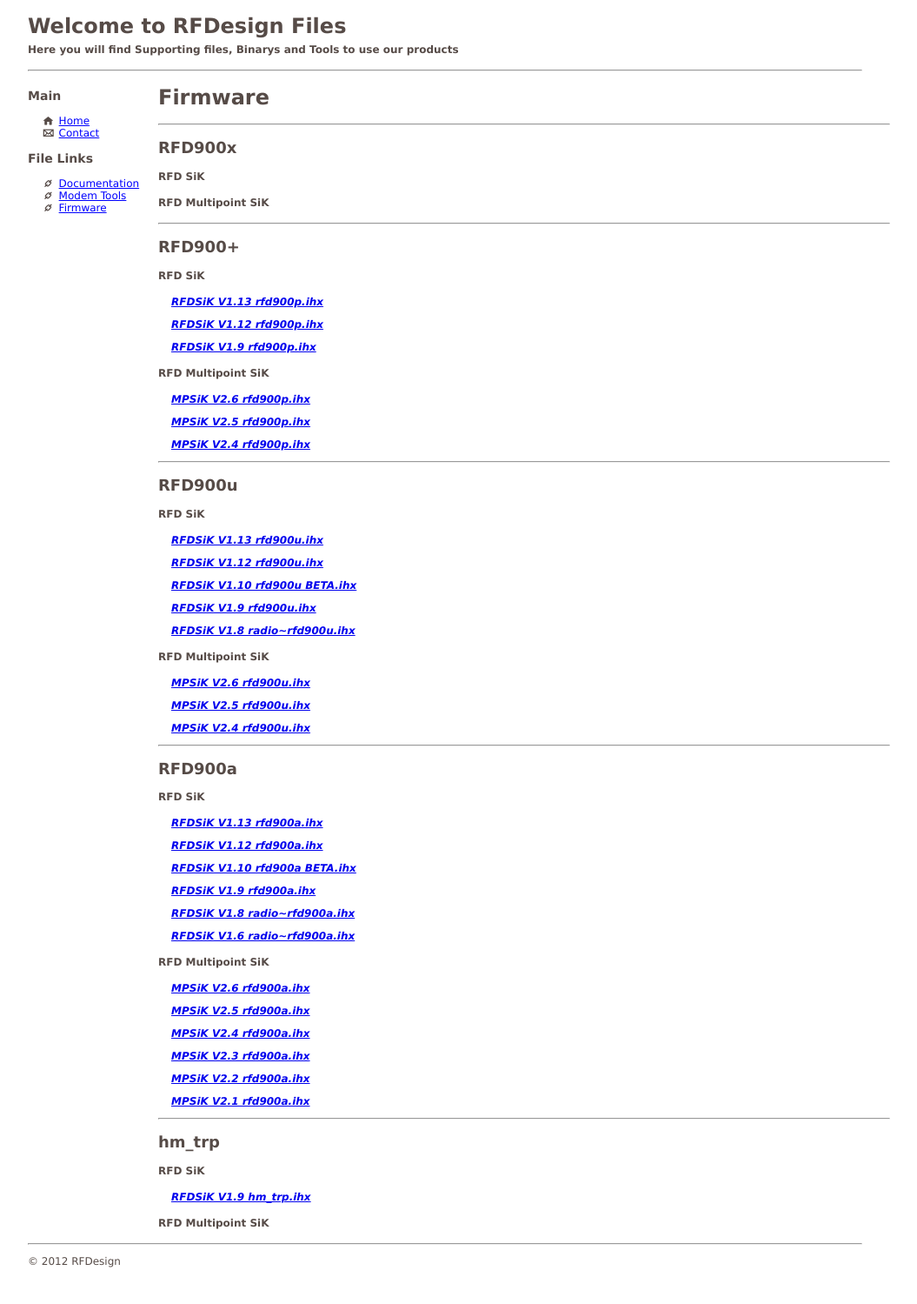
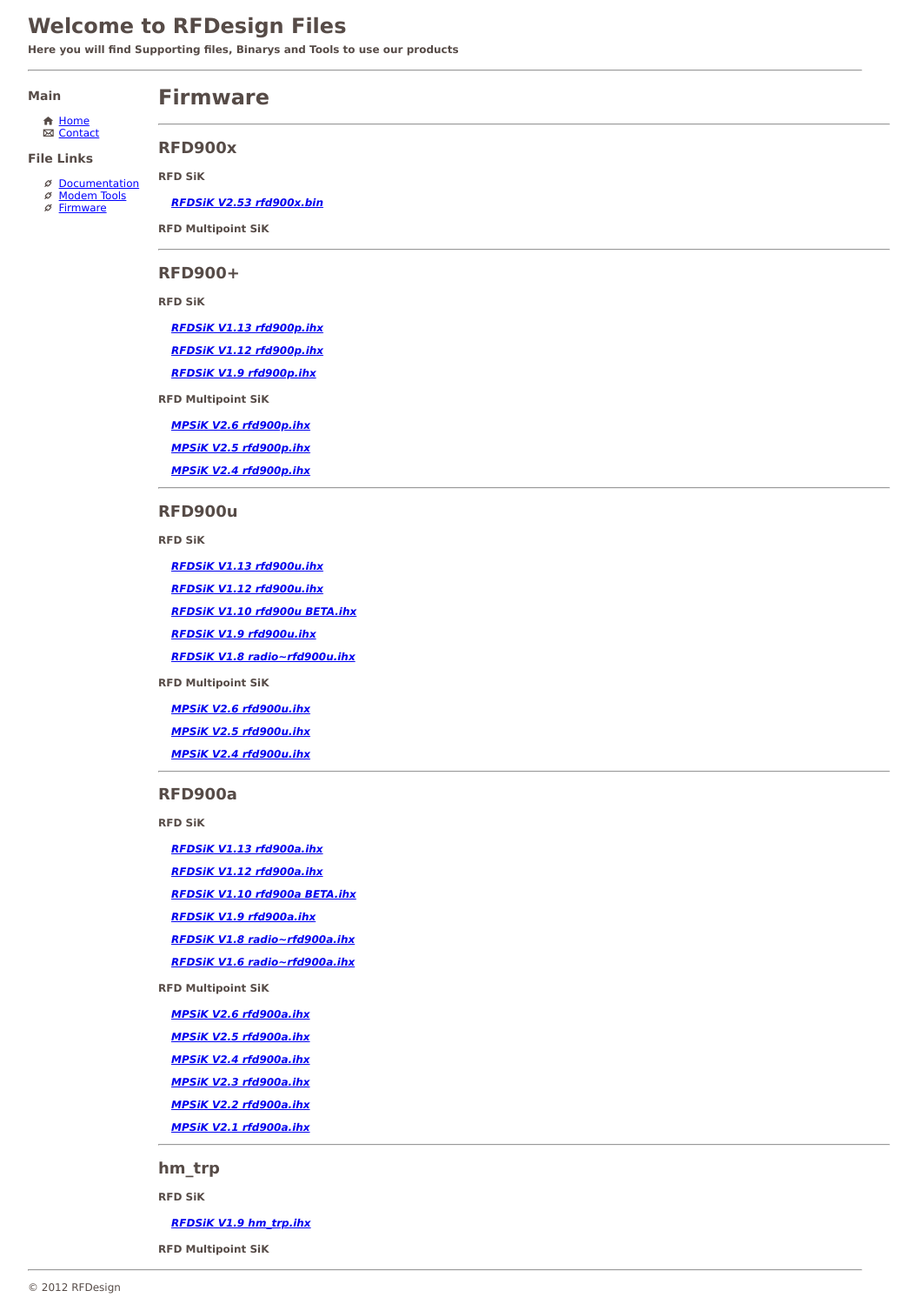
Before and after one commit to RFDesign/rfdesign.github.io, a Jekyll site: the page built from firmware.html, in a window 1280 px wide. Shown: the whole page at 87% size, without its empty margins (26-1081 px from the left). Built offline with Jekyll 4.4.1, drawn with Linux system fonts in a browser that asks for light colours; before the commit the page ends 1469 px from its top, so only the background shows below that; part of the change alters nothing that is shown.

Commit message:
Update firmware.yml

```diff
--- a/_data/firmware.yml
+++ b/_data/firmware.yml
@@ -1,8 +1,7 @@
 - modems:
     heading: RFD900x
-    SIK900x:
-        - file: RFD900x SiK V2.4.bin
-        - file: RFD900x SiK V2.53.bin
+    SIK:
+        - file: RFDSiK V2.53 rfd900x.bin
 
 - modems:
     heading: RFD900+
```
